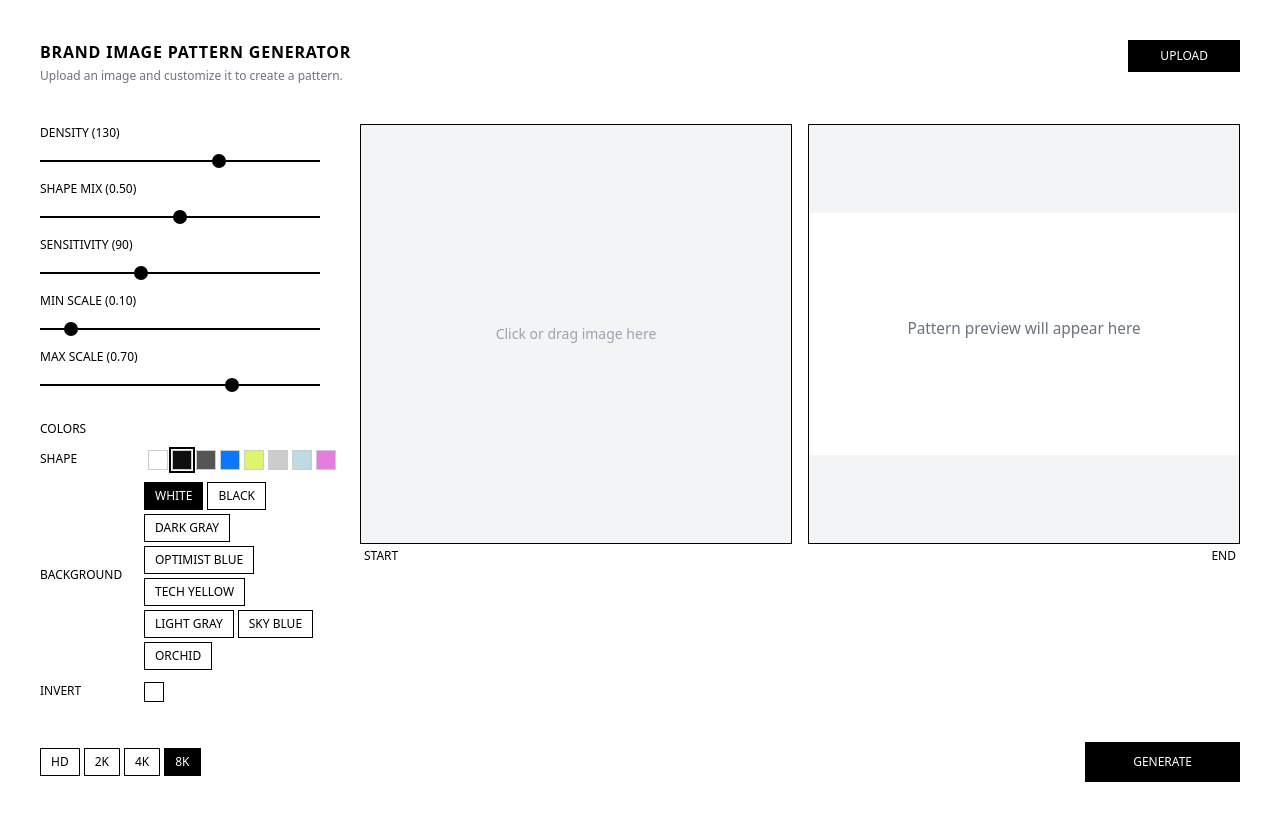
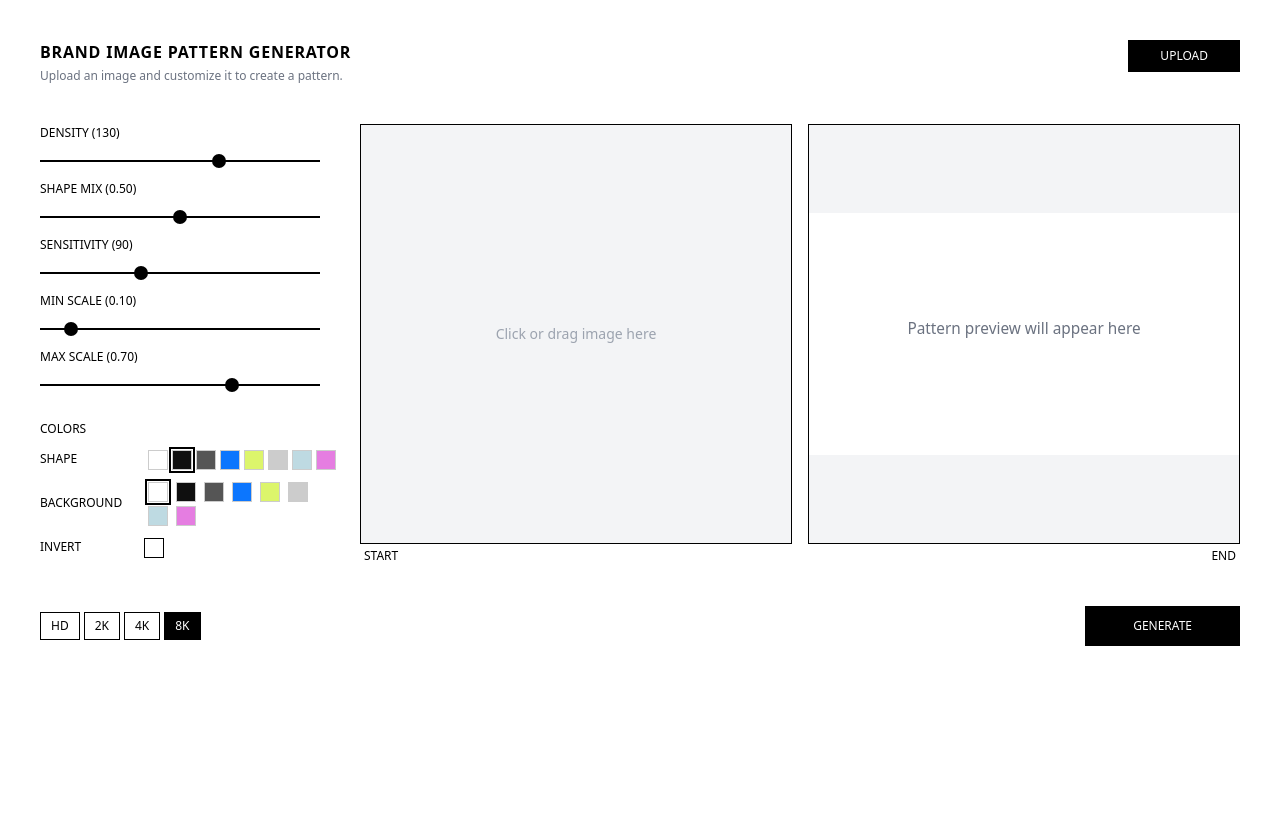
Before and after one commit to invbrand/pattern, a plain HTML site: page index.html in a window 1280 px wide. Drawn offline with nearby package versions, Linux system fonts and the light colour scheme.

Commit message:
Update index.html

```diff
--- a/index.html
+++ b/index.html
@@ -40,7 +40,7 @@
 
         .radio-input { opacity: 0; width: 0; height: 0; position: absolute; }
 
-        /* Shape Color Swatches */
+        /* Visual Color Swatches (for Shape and Background) */
         .radio-label.color-swatch-label {
             width: 20px; height: 20px; border: 1px solid #CCCCCC; /* Default light gray border */
             cursor: pointer; display: block; box-sizing: border-box;
@@ -50,7 +50,7 @@
             outline-offset: 1px;
         }
 
-        /* Text-based Buttons (Resolution and Background Color) */
+        /* Text-based Buttons (Resolution Picker) */
         .radio-label.text-button-label {
             padding: 4px 10px; border: 1px solid black;
             background-color: white; color: black; text-transform: uppercase;
@@ -125,7 +125,9 @@
                     </div>
                     <div class="flex items-center space-x-2">
                         <span class="control-label w-24 flex-none">BACKGROUND</span>
-                        <div id="bgColorPickerContainer" class="flex flex-wrap gap-1"></div>
+                        <div id="bgColorPickerContainer" class="flex flex-wrap gap-1 space-x-1"> <!-- Added space-x-1 for consistency -->
+                            <!-- JS populates background color visual swatches -->
+                        </div>
                     </div>
                     <div class="flex items-center space-x-2 mt-1">
                          <label for="invertImageToggle" class="control-label w-24 flex-none">INVERT</label>
@@ -179,9 +181,8 @@
             { name: "4K", value: 2160 }, { name: "8K", value: 4320 }
         ];
 
-        // Updated Default Selections (user request + input_file_0.png for colors/res)
         const DEFAULT_SHAPE_COLOR_INDEX = 1; // 2nd swatch (Black) from input_file_0.png
-        const DEFAULT_BG_COLOR_NAME = "White"; // "WHITE" from input_file_0.png
+        const DEFAULT_BG_COLOR_INDEX = 0;    // "WHITE" from input_file_0.png, which is index 0
         const DEFAULT_RESOLUTION_INDEX = 3; // 8K (4th item) from input_file_0.png
 
         const patternDensitySlider = document.getElementById('patternDensitySlider');
@@ -218,22 +219,19 @@
         let offscreenImageCtx = offscreenImageCanvas.getContext('2d');
 
         function initialize() {
-            // Set initial slider values from user defaults
             patternDensitySlider.value = 130;
             randomnessSlider.value = 0.50;
             brightnessThresholdSlider.value = 90;
             minShapeScaleSlider.value = 0.10;
             maxShapeScaleSlider.value = 0.70;
-            invertImageToggle.checked = false; // User default
-
-            const defaultBgColorObj = BRAND_COLORS_CONFIG.find(c => c.name === DEFAULT_BG_COLOR_NAME);
-            const defaultBgColorIndex = defaultBgColorObj ? BRAND_COLORS_CONFIG.indexOf(defaultBgColorObj) : 0;
+            invertImageToggle.checked = false;
 
             BRAND_COLORS_CONFIG.forEach((color, index) => {
                 createRadioOption(shapeColorPickerContainer, 'shapeColor', color, index === DEFAULT_SHAPE_COLOR_INDEX, 'visualSwatch');
             });
+            // Use 'visualSwatch' for background colors as well
             BRAND_COLORS_CONFIG.forEach((color, index) => {
-                createRadioOption(bgColorPickerContainer, 'backgroundColor', color, index === defaultBgColorIndex, 'textButton');
+                createRadioOption(bgColorPickerContainer, 'backgroundColor', color, index === DEFAULT_BG_COLOR_INDEX, 'visualSwatch');
             });
             DOWNLOAD_RESOLUTIONS_CONFIG.forEach((res, index) => {
                 createRadioOption(downloadResolutionPickerContainer, 'downloadMaxDimension', res, index === DEFAULT_RESOLUTION_INDEX, 'textButton');
@@ -246,29 +244,29 @@
         }
 
         function createRadioOption(container, name, optionData, isChecked, type) {
-            const uniqueIdPart = type === 'visualSwatch' ? optionData.hex.replace('#', '') : (optionData.value || optionData.name.replace(/\s+/g, ''));
+            const uniqueIdPart = (type === 'visualSwatch' || name === 'backgroundColor')
+                               ? optionData.hex.replace('#', '')
+                               : (optionData.value || optionData.name.replace(/\s+/g, ''));
             const radioId = `${name}_${uniqueIdPart}`;
 
             const radioInput = document.createElement('input');
             radioInput.type = 'radio'; radioInput.id = radioId; radioInput.name = name;
-            radioInput.value = (type === 'visualSwatch' || name === 'backgroundColor') ? optionData.hex : optionData.value;
+            radioInput.value = (type === 'visualSwatch') ? optionData.hex : optionData.value; // All visual swatches use hex
             radioInput.className = 'radio-input';
             if (isChecked) radioInput.checked = true;
 
             const radioLabel = document.createElement('label');
             radioLabel.htmlFor = radioId;
 
-            if (type === 'visualSwatch') {
+            if (type === 'visualSwatch') { // For SHAPE and BACKGROUND color
                 radioLabel.className = 'radio-label color-swatch-label';
                 radioLabel.style.backgroundColor = optionData.hex;
                 radioLabel.title = optionData.name;
                 radioInput.addEventListener('change', generatePatternForDisplay);
-            } else if (type === 'textButton') {
+            } else if (type === 'textButton') { // For RESOLUTION
                 radioLabel.className = 'radio-label text-button-label';
                 radioLabel.innerHTML = `<span>${optionData.name.toUpperCase()}</span>`;
-                 if (name === 'backgroundColor') {
-                    radioInput.addEventListener('change', generatePatternForDisplay);
-                }
+                 // No automatic re-render for resolution changes, only on generate button click
             }
             container.appendChild(radioInput); container.appendChild(radioLabel);
         }
```
